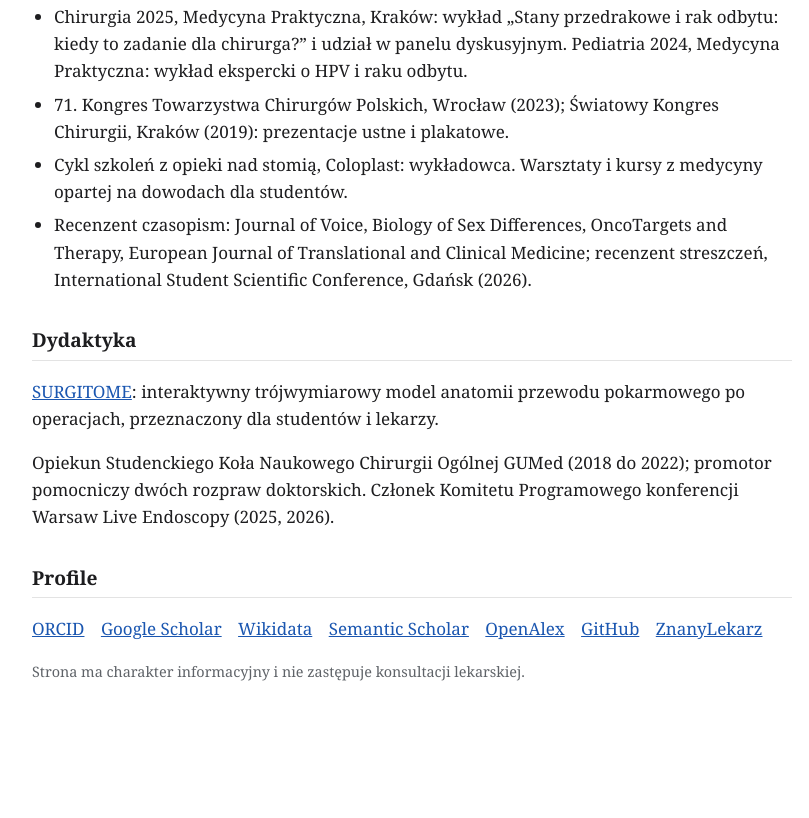
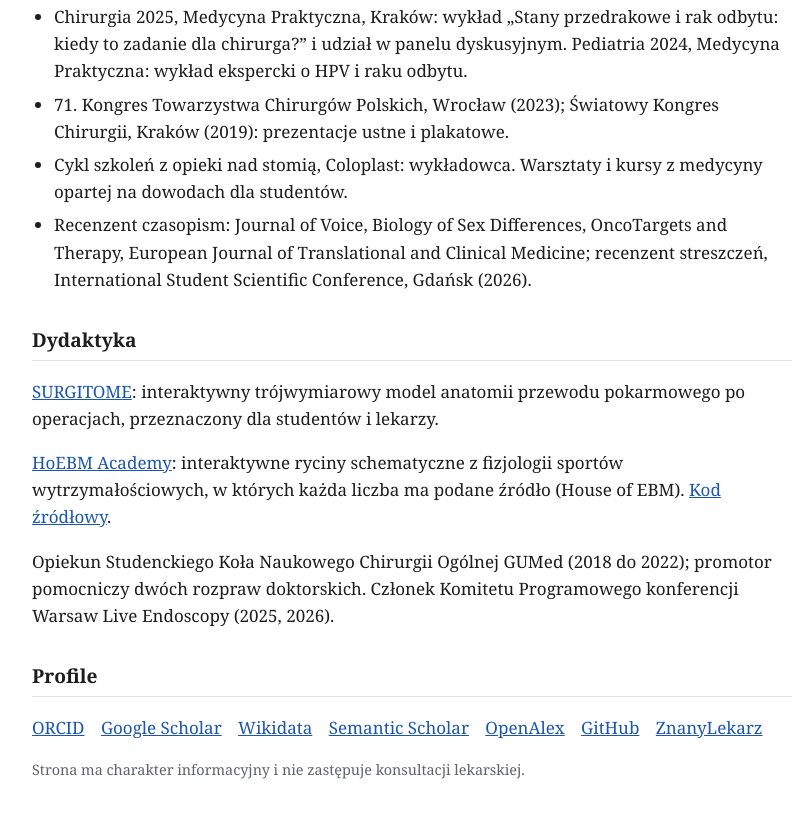
Before and after one commit to piotrspychalski/piotrspychalski.github.io, a plain HTML site: page pl/index.html in a window 1280 px wide. Shown: the part 5141-5959 px from the top of the page, without its empty margins (228-1037 px from the left). Before the commit the page ends 5902 px from the top, so only its background shows below. Drawn offline with Linux system fonts and the light colour scheme.

Commit message:
Teaching: add HoEBM Academy with link to source code (EN, PL)
Co-Authored-By: Claude Opus 5.5 <noreply@anthropic.com>

```diff
--- a/pl/index.html
+++ b/pl/index.html
@@ -162,6 +162,7 @@ W toku: badanie CORAL porównujące operacje robotyczne i laparoskopowe jelita g
 
 <h2>Dydaktyka</h2>
 <p><a href="https://piotrspychalski.github.io/surgitome/">SURGITOME</a>: interaktywny trójwymiarowy model anatomii przewodu pokarmowego po operacjach, przeznaczony dla studentów i lekarzy.</p>
+<p><a href="https://piotrspychalski.github.io/hoebm-academy/">HoEBM Academy</a>: interaktywne ryciny schematyczne z fizjologii sportów wytrzymałościowych, w których każda liczba ma podane źródło (House of EBM). <a href="https://github.com/piotrspychalski/hoebm-academy">Kod źródłowy</a>.</p>
 <p>Opiekun Studenckiego Koła Naukowego Chirurgii Ogólnej GUMed (2018 do 2022); promotor pomocniczy dwóch rozpraw doktorskich. Członek Komitetu Programowego konferencji Warsaw Live Endoscopy (2025, 2026).</p>
 
 <h2>Profile</h2>
```
Also changed, not shown: index.html (+1 -0 lines).
